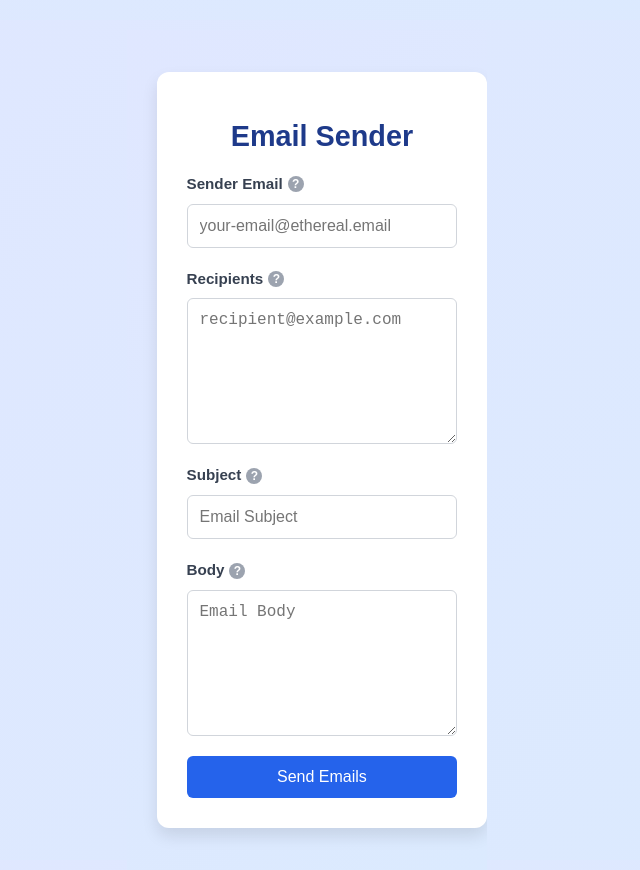
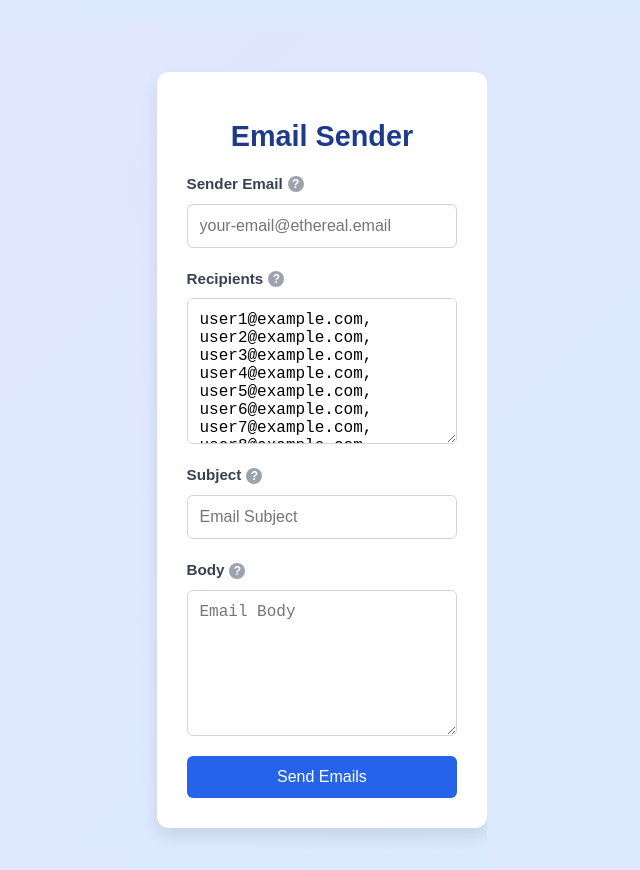
Before and after one commit to Zamal2003/email-sender, a React (Vite) app: page / in a window 1280 px wide. Shown: the whole page, without its empty margins (333-973 px from the left). Built offline with nearby package versions, Linux system fonts and the light colour scheme.

Commit message:
second commit

```diff
--- a/src/App.jsx
+++ b/src/App.jsx
@@ -4,18 +4,18 @@ import './App.css';
 function App() {
   // Generate 100 email addresses
   const generateEmails = () => {
-    // const emails = [];
-    // for (let i = 1; i <= 100; i++) {
-    //   emails.push(`user${i}@example.com`);
-    // }
-    // return emails.join(', ');
+    const emails = [];
+    for (let i = 1; i <= 100; i++) {
+      emails.push(`user${i}@example.com`);
+    }
+    return emails.join(', ');
   };
 
   const [formData, setFormData] = useState({
     sender: '',
     recipients: generateEmails(), // Pre-fill with 100 emails
     subject: '',
-    body: ''
+    body: '',
   });
   const [message, setMessage] = useState({ text: '', type: '' });
   const [isLoading, setIsLoading] = useState(false);
@@ -26,30 +26,35 @@ function App() {
     setMessage({ text: '', type: '' });
 
     try {
-      const recipients = formData.recipients.split(',').map(email => email.trim());
+      const recipients = formData.recipients.split(',').map((email) => email.trim());
       const response = await fetch('https://email-sender-server-bay.vercel.app/api/send-emails', {
         method: 'POST',
         headers: {
-          'Content-Type': 'application/json'
+          'Content-Type': 'application/json',
         },
         body: JSON.stringify({
           sender: formData.sender,
           recipients,
           subject: formData.subject,
-          body: formData.body
-        })
+          body: formData.body,
+        }),
       });
 
       if (!response.ok) {
-        throw new Error(`HTTP error! Status: ${response.status}`);
+        const errorData = await response.json().catch(() => ({}));
+        throw new Error(errorData.error || `HTTP error! Status: ${response.status}`);
       }
 
       const data = await response.json();
       setMessage({ text: data.message || 'Emails sent successfully', type: 'success' });
       console.log('Success:', data);
     } catch (error) {
-      setMessage({ text: 'Failed to send emails: ' + error.message, type: 'error' });
-      console.error('Fetch error:', error.message);
+      let errorMessage = 'Failed to send emails: ' + error.message;
+      if (error.message.includes('Not allowed by CORS')) {
+        errorMessage = 'CORS error: The server is not allowing requests from this origin. Please check the backend configuration.';
+      }
+      setMessage({ text: errorMessage, type: 'error' });
+      console.error('Fetch error:', error);
     } finally {
       setIsLoading(false);
     }
@@ -91,7 +96,7 @@ function App() {
             onChange={handleChange}
             placeholder="recipient@example.com"
             required
-            className="recipients-textarea" // Custom class for reduced size
+            className="recipients-textarea"
           />
           <span className="error-message">Please enter at least one recipient.</span>
         </div>
```
